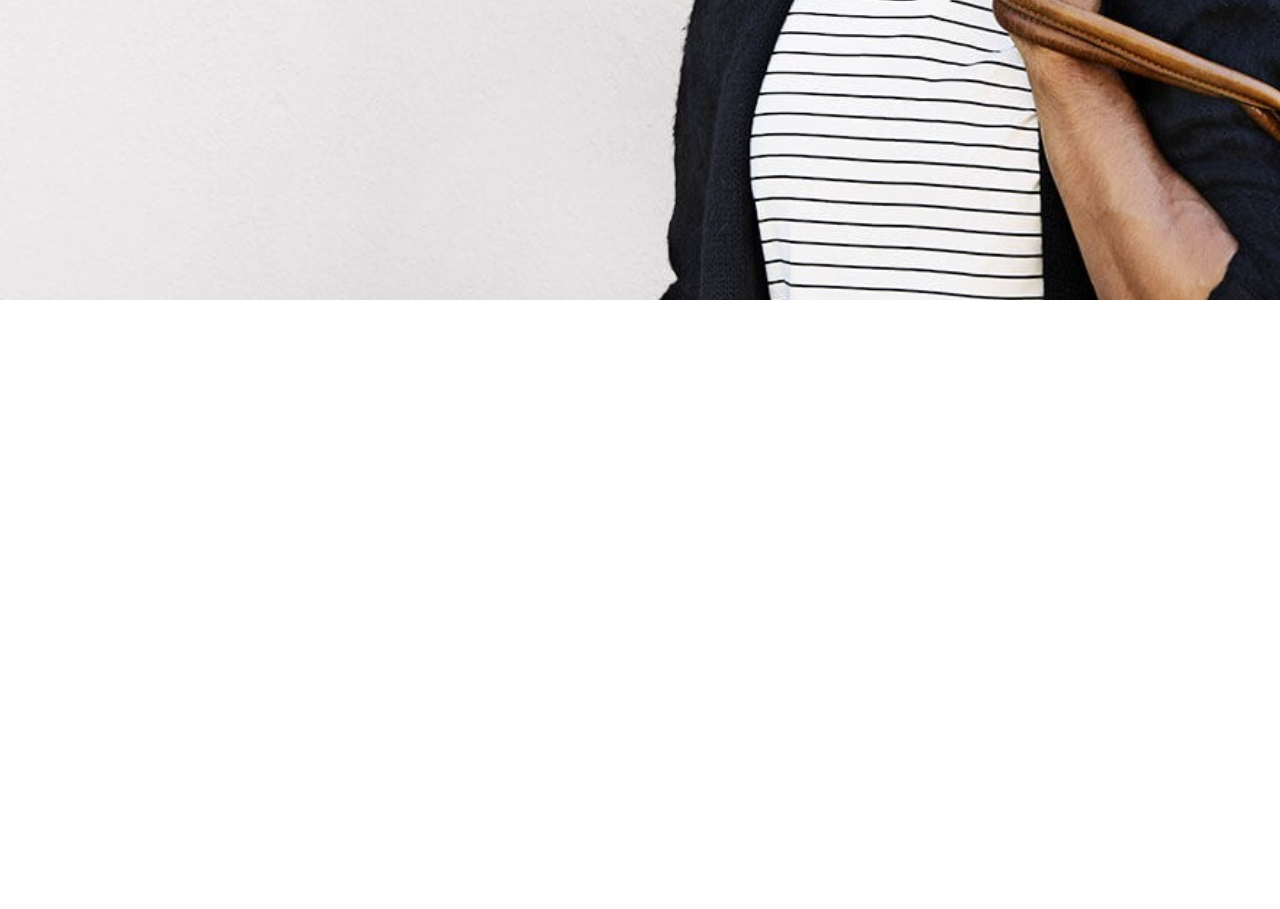
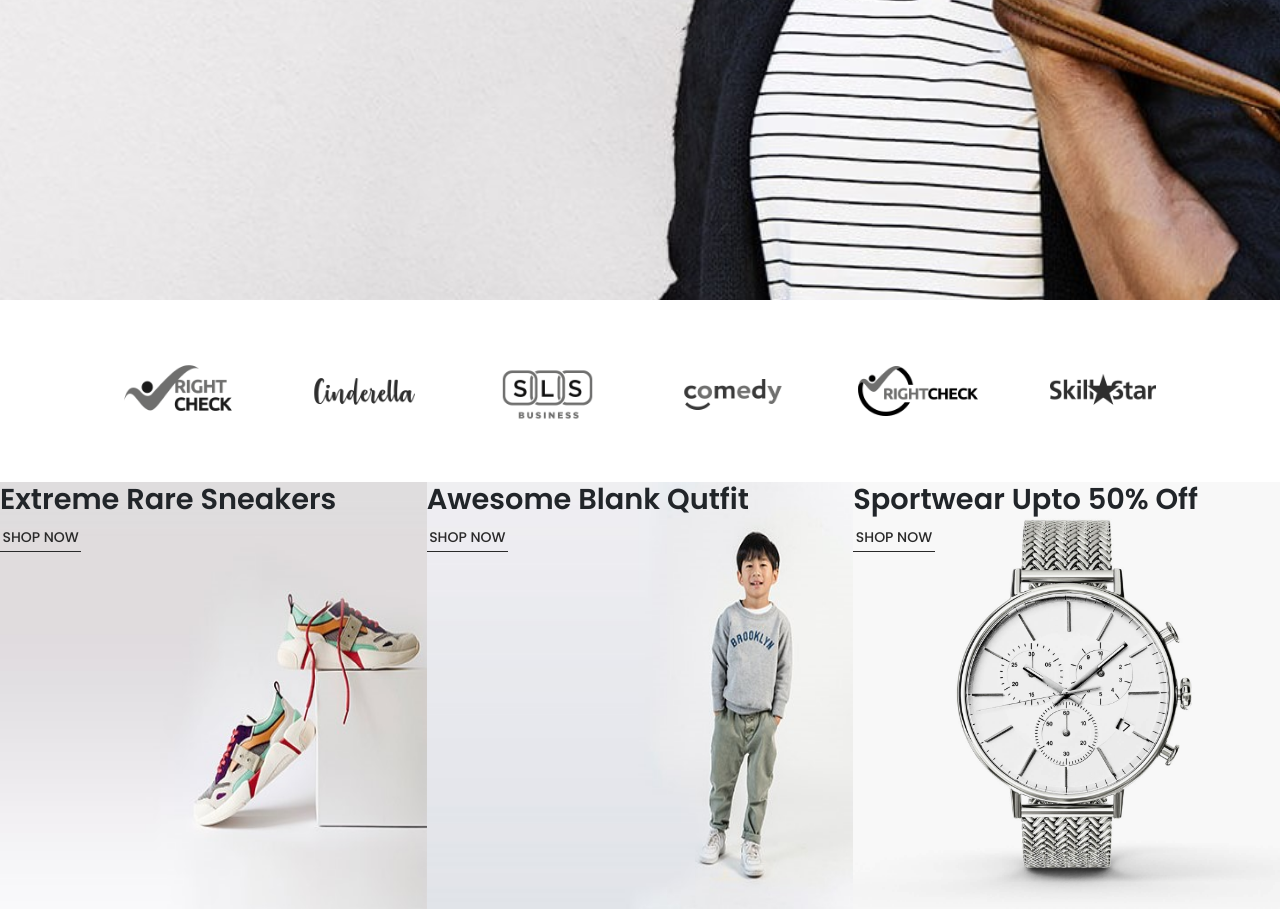
Before and after one commit to Vaibhav0120/Wedding-Dress-Marketplace-Project, a plain HTML site: page index.html in a window 1280 px wide. Shown: the part 500-1409 px from the top of the page. Before the commit the page ends 800 px from the top, so only its background shows below. Drawn offline with nearby package versions, Linux system fonts and the light colour scheme.

Commit message:
update new

```diff
--- a/index.html
+++ b/index.html
@@ -61,6 +61,7 @@
               </div>
             </div>
           </nav>
+
         <!-- Home Section -->
         <section id="home">
             <div class="container">
@@ -68,6 +69,49 @@
                 <h1><span>Best Price</span> This Year</h1>
                 <p>Shoomatic offers your very comfortable time<br>on walking and exercise.</p>
                 <button>Shop Now</button>
+            </div>
+        </section>
+
+        <!-- Brand Section -->
+        <section id="brand" class="container">
+            <div class="row m-0 py-5">    <!-- get in one row , margin , padding up-down 5 -->
+                <img class="img-fluid col-lg-2 col-md-4 col-6" src="img/brand/1.png" alt="">
+                <img class="img-fluid col-lg-2 col-md-4 col-6" src="img/brand/2.png" alt="">
+                <img class="img-fluid col-lg-2 col-md-4 col-6" src="img/brand/3.png" alt="">
+                <img class="img-fluid col-lg-2 col-md-4 col-6" src="img/brand/4.png" alt="">
+                <img class="img-fluid col-lg-2 col-md-4 col-6" src="img/brand/5.png" alt="">
+                <img class="img-fluid col-lg-2 col-md-4 col-6" src="img/brand/6.png" alt="">
+            </div>
+        </section>
+
+        <!-- New Section-->
+        <section id="new" class="w-100">
+            <div class="row p-0 m-0">
+
+                <div class="one col-lg-4 col-ms-12 col-12 p-0">
+                    <img class="img-fluid" src="img/new/1.jpg" alt="">
+                    <div class="details">
+                        <h2>Extreme Rare Sneakers</h2>
+                        <button class="text-uppercase">Shop Now</button>
+                    </div>
+                </div>
+
+                <div class="one col-lg-4 col-ms-12 col-12 p-0">
+                    <img class="img-fluid" src="img/new/2.jpg" alt="">
+                    <div class="details">
+                        <h2>Awesome Blank Qutfit</h2>
+                        <button class="text-uppercase">Shop Now</button>
+                    </div>
+                </div>
+
+                <div class="one col-lg-4 col-ms-12 col-12 p-0">
+                    <img class="img-fluid" src="img/new/3.jpg" alt="">
+                    <div class="details">
+                        <h2>Sportwear Upto 50% Off</h2>
+                        <button class="text-uppercase">Shop Now</button>
+                    </div>
+                </div>
+
             </div>
         </section>
 
--- a/style.css
+++ b/style.css
@@ -73,7 +73,7 @@ hr {
 
   /* (NavBar Items) */
 .navbar-light .navbar-nav .nav-link{
-  padding: 0 20px;
+  padding: 0 20px;    /* spacing between navbar item */
   color: black;
   transition: 0.3s ease;
 }
@@ -115,6 +115,8 @@ hr {
   color: white;
  }
        /* ERROR:unable to change color of bar when hover */
+/*  Remove Comment after Fixing Error
+
  @media only screen and (max-width: 991px) {
      body>nav>div>button:hover,
      body>nav>div>button:focus {
@@ -137,6 +139,8 @@ hr {
  #navbarSupportedContent > ul > li:nth-child(n) > a{
   padding: 10px 0;
  }
+
+ */
 /* ----------------------------------------------------------------------------------------------------------------- */
 /* Home Section */
 #home{
@@ -156,3 +160,41 @@ hr {
 #home span{
   color:coral
 }
+/* ----------------------------------------------------------------------------------------------------------------- */
+/* Brand Section - no changes needed */
+
+/* New Section */
+#new .one img{             /* set all img size same */
+    width: 100%;
+    height: 100%;
+    background-position: center center;
+    background-repeat: no-repeat;
+    background-size: cover;
+    position: relative;
+}
+
+#new .one .details{
+  position:absolute;
+  width: 100%;
+  height: 100%;
+  top: 0;
+  left: 0;
+  transition: 0.3s ease;
+}
+
+#new .one:hover .details{
+  cursor: pointer;
+  background-color: rgba(245, 178, 178, 0.4);
+}
+
+#new .one .details button{
+  display: inline-block;
+  font-size: 14px;
+  font-weight: 500;
+  color: #2a2a2a;
+  background: none;
+  text-transform: uppercase;
+  border-bottom: 1px solid #2a2a2a;
+  padding: 2.5px;
+  transform: translateY();
+}
```
